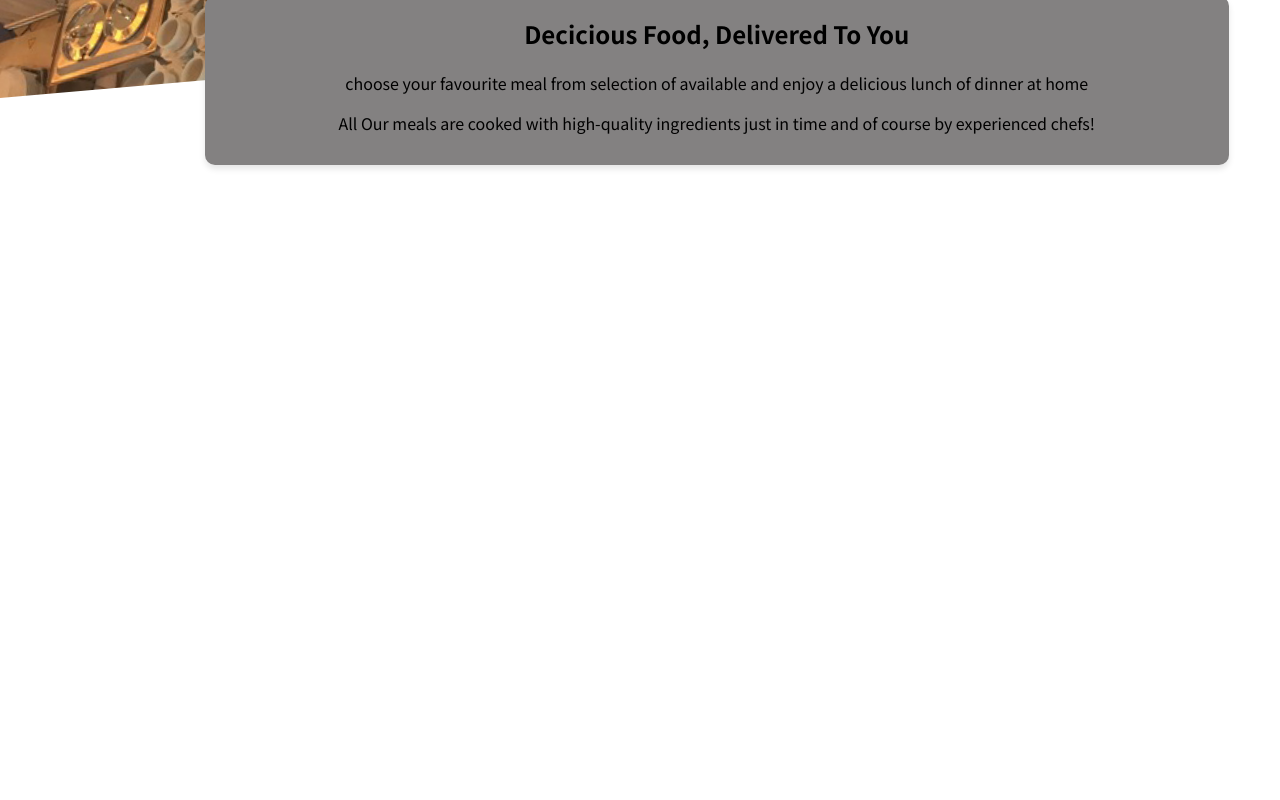
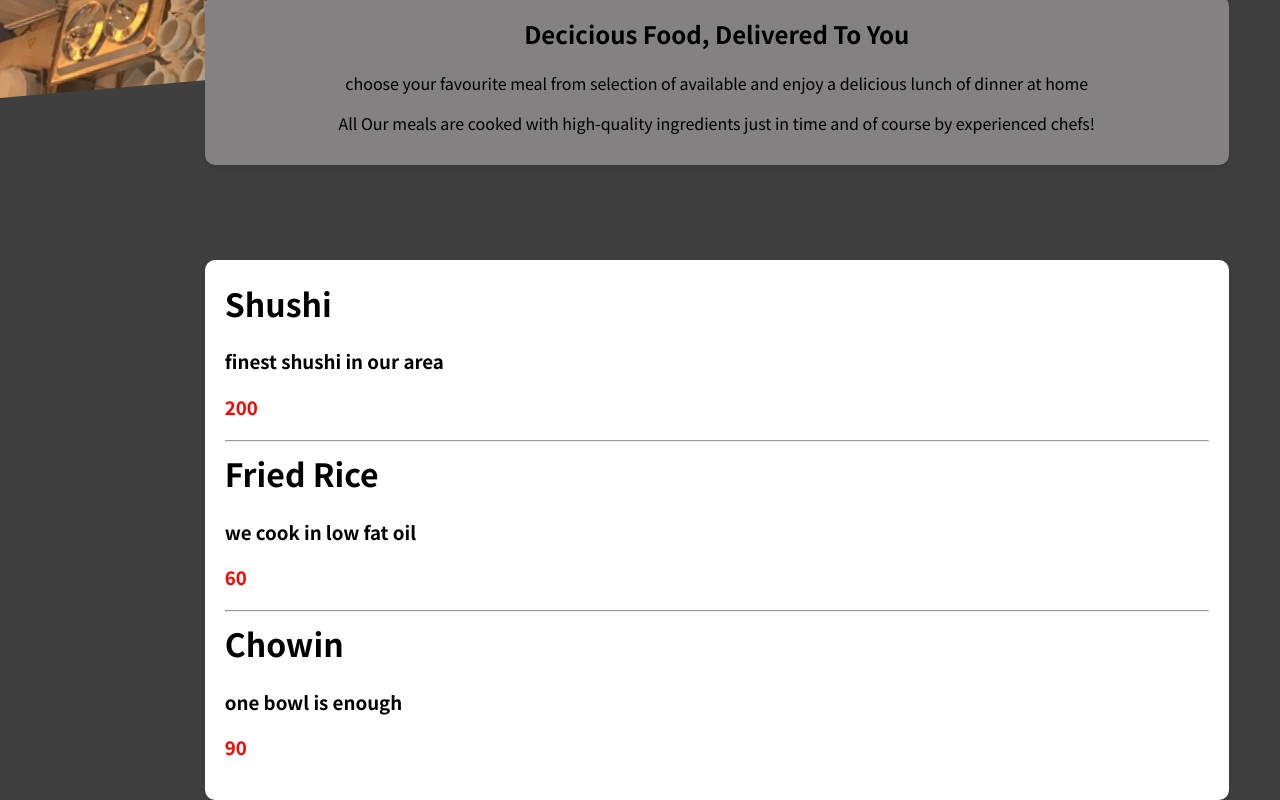
Before and after one commit to Shakyaalok/React_Resturant, a React (Create React App) app: page / in a window 1280 px wide. Shown: the part 300-1100 px from the top of the page. Before the commit the page ends 800 px from the top, so only its background shows below. Built offline with nearby package versions, Linux system fonts and the light colour scheme.

Commit message:
foodLists added

```diff
--- a/src/App.jsx
+++ b/src/App.jsx
@@ -1,5 +1,6 @@
 import Header from "./Components/Layout/Header";
 import Summary from "./Components/Layout/Summary";
+import FoodLists from './Components/Layout/FoodLists'
 import { Fragment } from "react";
 
 function App() {
@@ -7,6 +8,7 @@ function App() {
     <Fragment>
       <Header/>
       <Summary/>
+      <FoodLists/>
     </Fragment>
   );
 }
--- /dev/null
+++ b/src/Components/Layout/FoodLists.jsx
@@ -0,0 +1,36 @@
+import React, { Fragment } from 'react'
+import classes from './FoodLists.module.css'
+
+const FoodLists = () => {
+
+    let foodLists = [
+        {name:'Shushi', description:'finest shushi in our area' , price:200},
+        {name:'Fried Rice', description:'we cook in low fat oil' , price:60},
+        {name:'Chowin', description:'one bowl is enough' , price:90}
+    ]
+
+
+const showFoodLists = () =>{
+    return foodLists.map((itm,index)=>{
+        return (
+            <Fragment>
+            <div key={index} className={classes['food-item']}>
+            <h1>{itm.name}</h1>
+            <h3>{itm.description}</h3>
+            <h3 className={classes['food-price']}>{itm.price}</h3>
+            </div>
+            {index !== foodLists.length - 1 && <hr />} {/* Add underline except for the last item */}
+          </Fragment>
+
+        )
+    })
+}
+
+  return (
+      <div className={classes['food-card']}>
+      {showFoodLists()}
+      </div>
+  );
+}
+
+export default FoodLists
--- /dev/null
+++ b/src/Components/Layout/FoodLists.module.css
@@ -0,0 +1,31 @@
+.food-card {
+    width: 80%;
+    padding: 20px;
+    border-radius: 10px;
+    box-shadow: 0 4px 6px rgba(0, 0, 0, 0.1);
+    background-color: #fff;
+    margin: 0 auto;
+    position: absolute;
+    top: 70%;
+    left: 16%;
+}
+
+.food-item {
+    margin-bottom: 20px;
+    /* Spacing between food items */
+}
+
+.food-item h1 {
+    margin-top: 0;
+}
+
+.food-price {
+    color: red;
+}
+
+.food-item hr {
+    border: 0;
+    border-top: 1px solid #ccc;
+    /* Underline style */
+    margin: 10px 0;
+}
--- a/src/index.css
+++ b/src/index.css
@@ -9,5 +9,5 @@ html {
 
 body {
     margin: 0;
-    /* background-color: #3f3f3f; */
+    background-color: #3f3f3f;
 }
```
